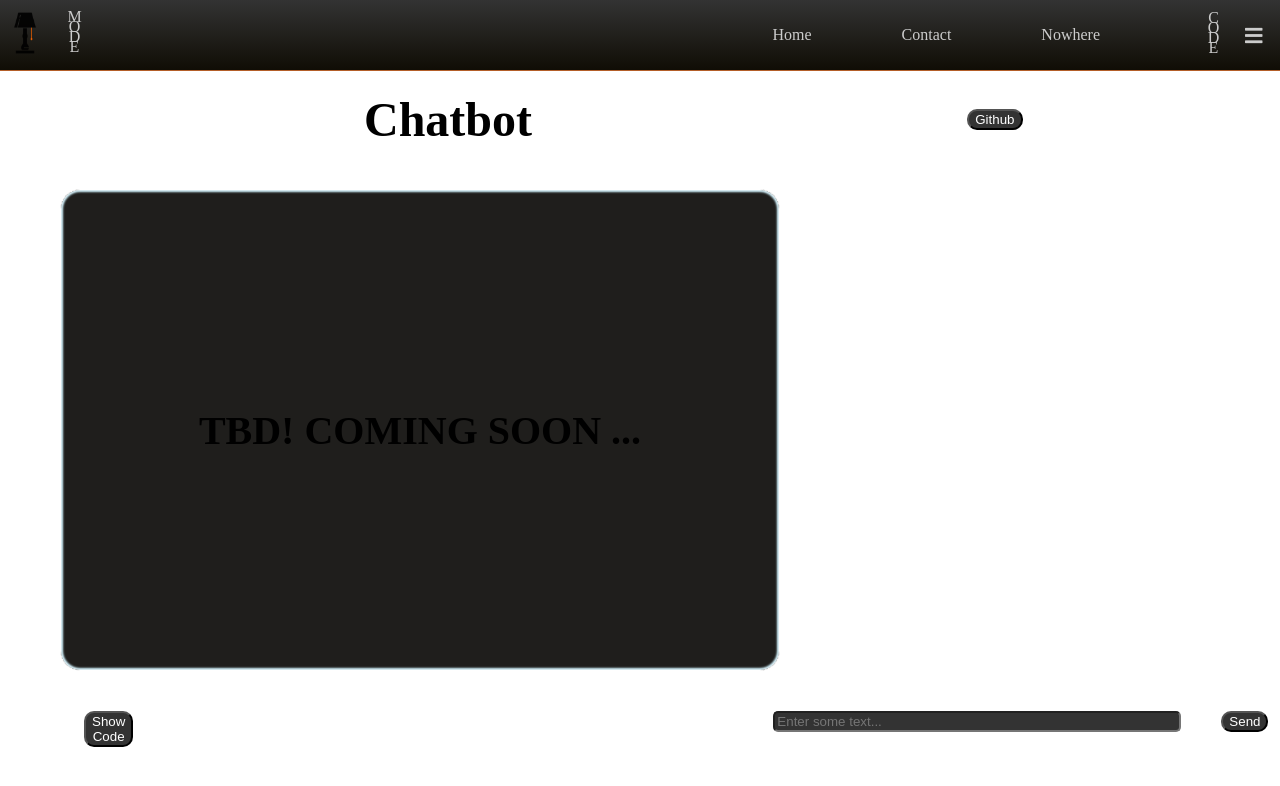
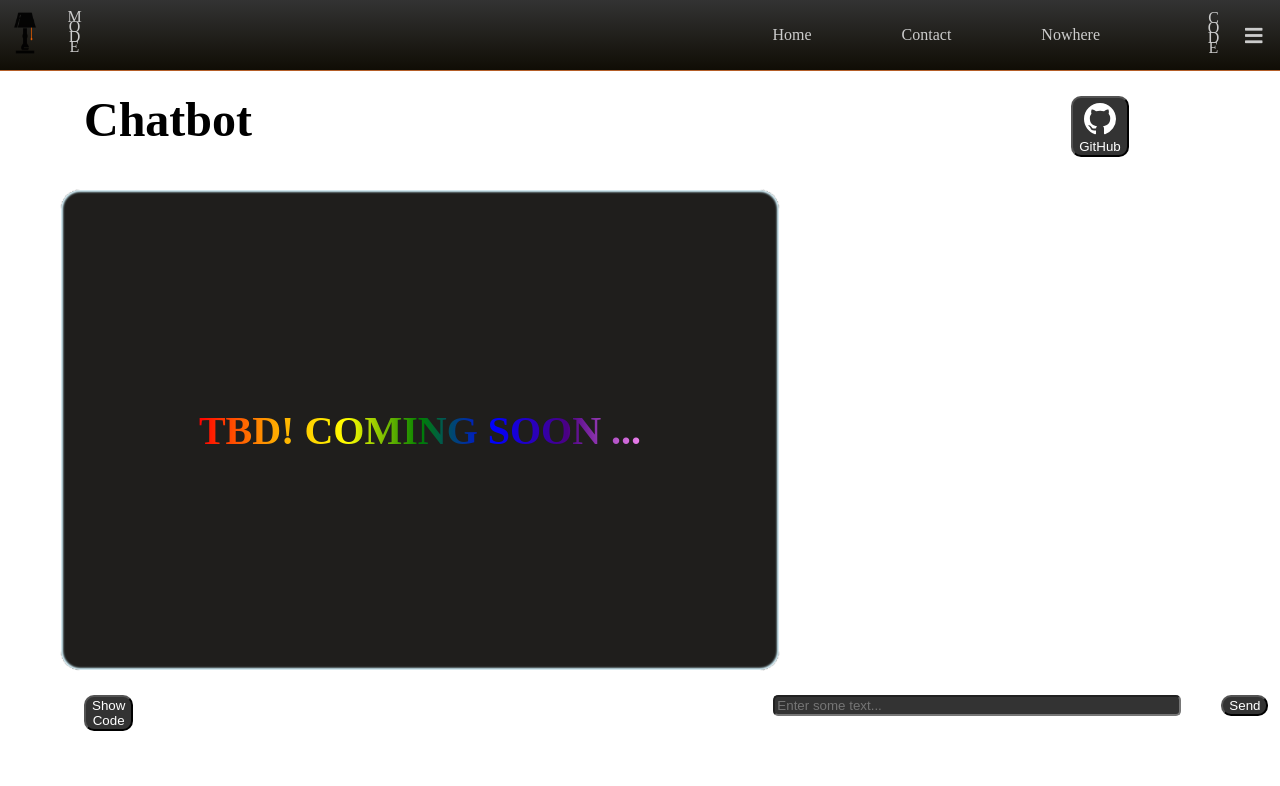
Before and after one commit to Anton-Ca/WebDev, a Django app: page /chatbot/ in a window 1280 px wide; the page is wider, and only the part inside the window is pictured. Shown: the top 786 px of that part. Run offline with Django 4.2, Linux system fonts and the light colour scheme.

Commit message:
Github button implemented

```diff
--- a/Django/src/code_projects/templates/base_code.html
+++ b/Django/src/code_projects/templates/base_code.html
@@ -25,7 +25,7 @@
         display: flex;
         flex-direction: row;
         width: 100%;
-        margin: 5vh 5vh;
+        margin: -2vh 5vh;
     }
 </style>
 
--- a/Django/src/code_projects/templates/chatbot.html
+++ b/Django/src/code_projects/templates/chatbot.html
@@ -4,13 +4,18 @@
 
 {% block code_title %}
 
-    <div class="title" style="text-align: center; margin-left: 43%;">
+    <div class="title" style="text-align: center; margin-left: 8%;">
         <h1 style="font-size: 3em;"> Chatbot </h1>
     </div>
 
     <!-- Change to icon -->
     <div class="button-container">
-        <button class="github-button"> Github </button>
+        <button class="github-button">
+            <svg height="32" aria-hidden="true" viewBox="0 0 16 16" width="32" class="svg-github" style="margin-top: 4px;">
+                <path fill-rule="evenodd" d="M8 0C3.58 0 0 3.58 0 8c0 3.54 2.29 6.53 5.47 7.59.4.07.55-.17.55-.38 0-.19-.01-.82-.01-1.49-2.01.37-2.53-.49-2.69-.94-.09-.23-.48-.94-.82-1.13-.28-.15-.68-.52-.01-.53.63-.01 1.08.58 1.23.82.72 1.21 1.87.87 2.33.66.07-.52.28-.87.51-1.07-1.78-.2-3.64-.89-3.64-3.95 0-.87.31-1.59.82-2.15-.08-.2-.36-1.02.08-2.12 0 0 .67-.21 2.2.82.64-.18 1.32-.27 2-.27.68 0 1.36.09 2 .27 1.53-1.04 2.2-.82 2.2-.82.44 1.1.16 1.92.08 2.12.51.56.82 1.27.82 2.15 0 3.07-1.87 3.75-3.65 3.95.29.25.54.73.54 1.48 0 1.07-.01 1.93-.01 2.2 0 .21.15.46.55.38A8.013 8.013 0 0016 8c0-4.42-3.58-8-8-8z"></path>
+            </svg>
+            <span>GitHub</span>
+        </button>
     </div>
 
 {% endblock %}
@@ -77,8 +82,18 @@
         }
 
         .github-button {
+            display: flex;
+            flex-direction: column;
+            align-items: center;
             float: right;
-            margin-left: 34vw;
+            margin-left: 64vw;
+            margin-top: 1vw;
+            fill: white;
+        }
+
+
+        .github-button span {
+            margin-top: 4px;
         }
 
         .show-button {
@@ -101,4 +116,13 @@
             font-size: 2.5em;
         }
     </style>
+
+    <script>
+        const githubButton = document.querySelector(".github-button");
+
+        githubButton.addEventListener("click", function() {
+            window.open("https://github.com/Anton-Ca/Projects/tree/master/Python/openai/chatbot", "_blank");
+        });
+    </script>
+
 {% endblock %}
--- a/Django/src/static/css/code_projects.css
+++ b/Django/src/static/css/code_projects.css
@@ -12,7 +12,7 @@
     font-size: 1em;
 
 }
-/* Smartphone */
+/* Smartphone this needs to be fixed */
 @media screen and (max-width: 980px) {
     .large-burger label {
         display: flex;
--- a/Django/src/static/css/colors.css
+++ b/Django/src/static/css/colors.css
@@ -4,4 +4,11 @@
     --light: #333;
     --idle: #CCC;
     --selected: #fff;
+    --test: #1F1E1C;
 }
+
+.rainbow {
+        background-image: linear-gradient(to right, red, orange, yellow, green, blue, indigo, violet);
+        -webkit-background-clip: text;
+        -webkit-text-fill-color: transparent;
+}
--- a/Django/src/static/css/dark_mode.css
+++ b/Django/src/static/css/dark_mode.css
@@ -9,6 +9,7 @@
 /* Set the background color of input fields to dark gray */
 input, textarea {
     background-color: var(--light);
+    color: white;
 }
 
 /* Set the background color of buttons to dark gray and the text color to white */
```
Also changed, not shown: Django/src/todo/templates/todo.html (+10 -9 lines), 4 other files.
